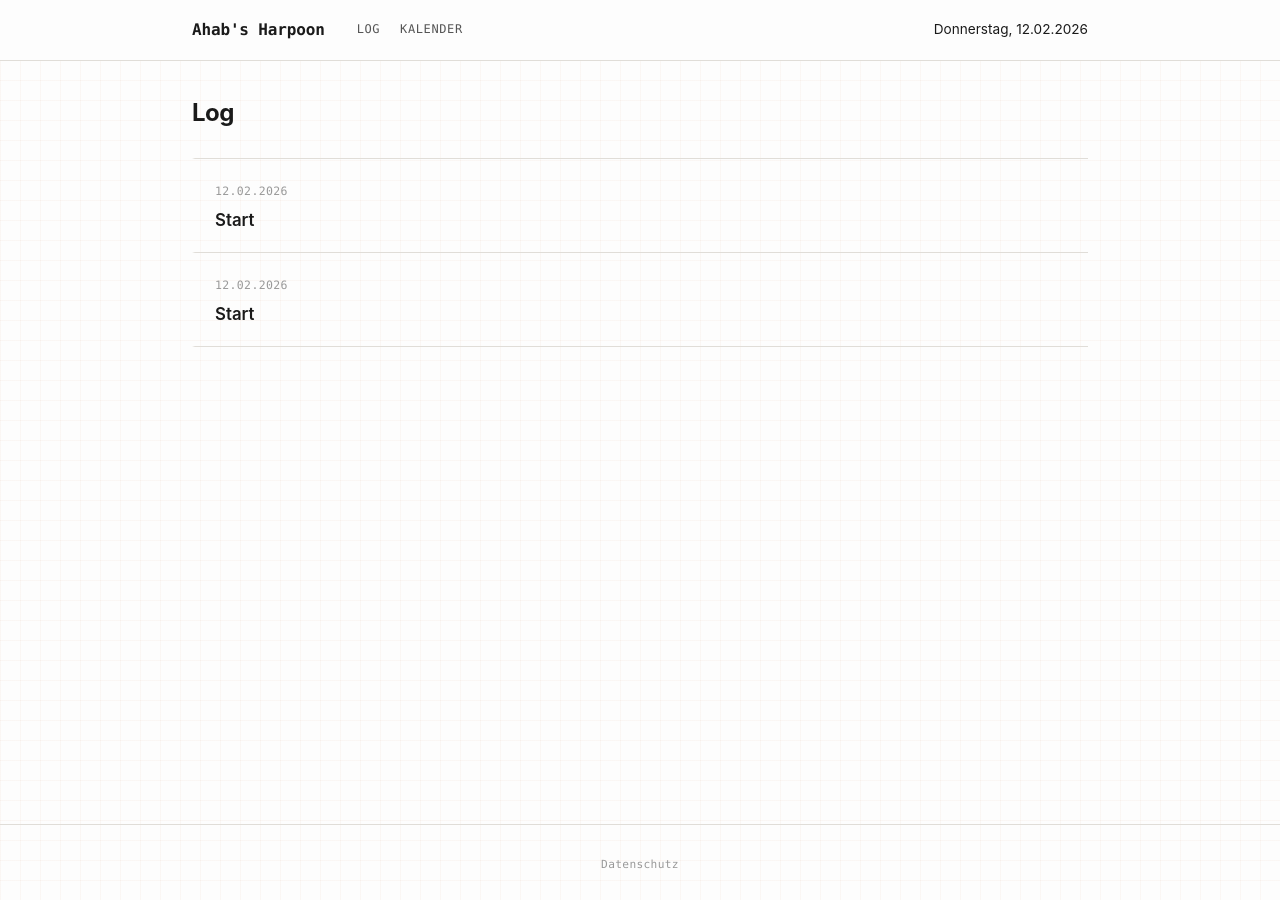
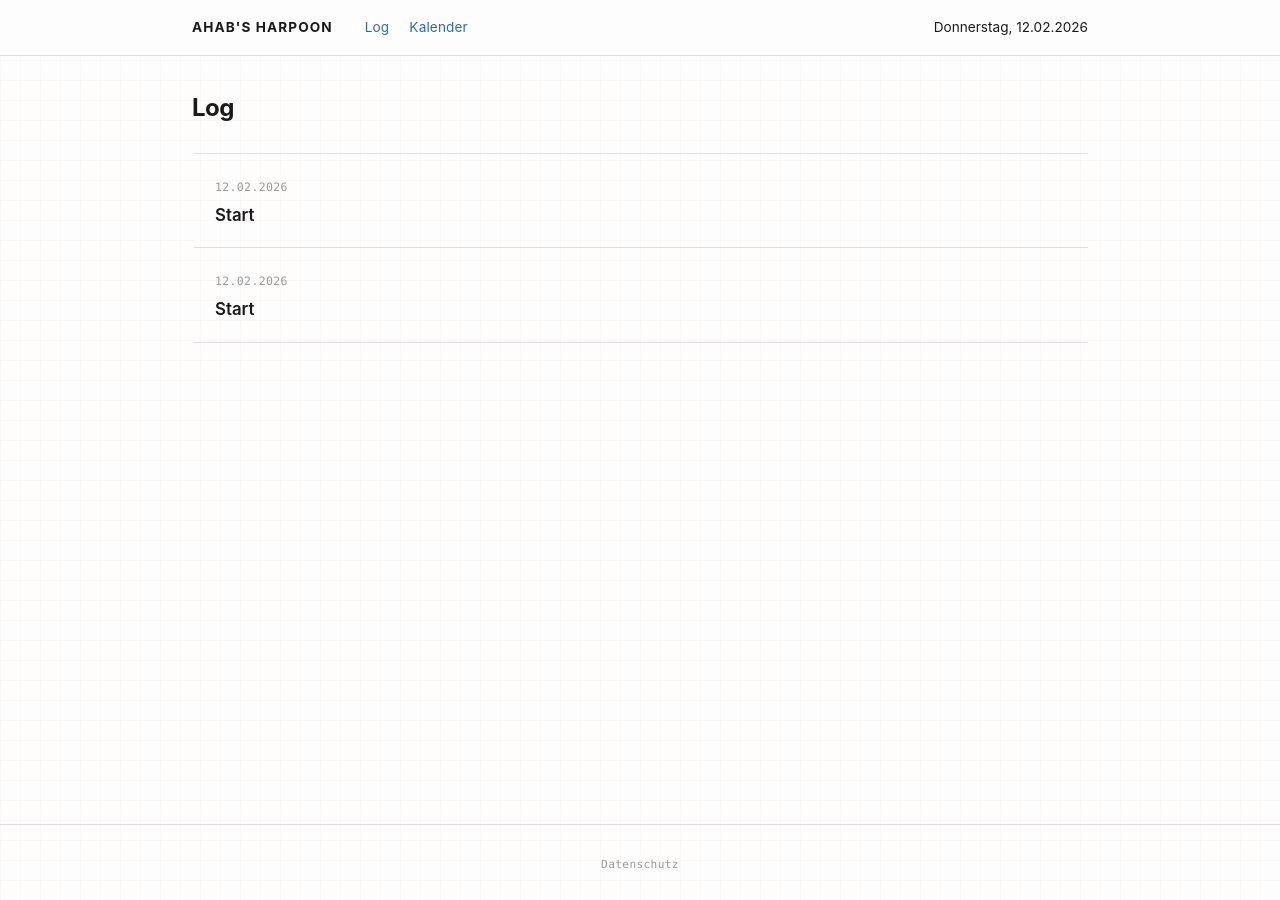
Before and after one commit to hobabu/ahabsharpoon, a Jekyll site: the page built from index.html, in a window 1280 px wide. Built offline with Jekyll 4.4.1, drawn with Linux system fonts in a browser that asks for light colours.

Commit message:
Refactor site logo and navigation styles
Updated styles for site logo and navigation links.

```diff
--- a/assets/css/style.css
+++ b/assets/css/style.css
@@ -93,13 +93,15 @@ a:hover { color: var(--accent-light); }
 }
 
 .site-logo {
-  font-family: var(--mono);
-  font-weight: 600;
-  font-size: 1rem;
+  font-family: var(--sans);
+  font-weight: 700;
+  font-size: 0.85rem;
+  text-transform: uppercase;
+  letter-spacing: 0.08em;
   color: var(--text);
   text-decoration: none;
-  letter-spacing: -0.01em;
 }
+
 .site-logo:hover { color: var(--accent); }
 
 .site-nav {
@@ -108,18 +110,19 @@ a:hover { color: var(--accent-light); }
 }
 
 .site-nav a {
-  font-family: var(--mono);
-  font-size: 0.75rem;
-  color: var(--text-2);
-  text-transform: uppercase;
-  letter-spacing: 0.05em;
-  padding: 0.2rem 0;
-  border-bottom: 1.5px solid transparent;
-  transition: all 0.15s;
+  font-family: var(--sans);
+  font-size: 0.85rem;
+  font-weight: 400;
+  color: #2471a3;
+  letter-spacing: 0.01em;
+  text-transform: none;
+  text-decoration: none;
+  border-bottom: none;
+  transition: color 0.15s;
 }
+
 .site-nav a:hover {
-  color: var(--accent);
-  border-bottom-color: var(--accent);
+  color: #1a5276;
 }
 
 .header-date {
```
